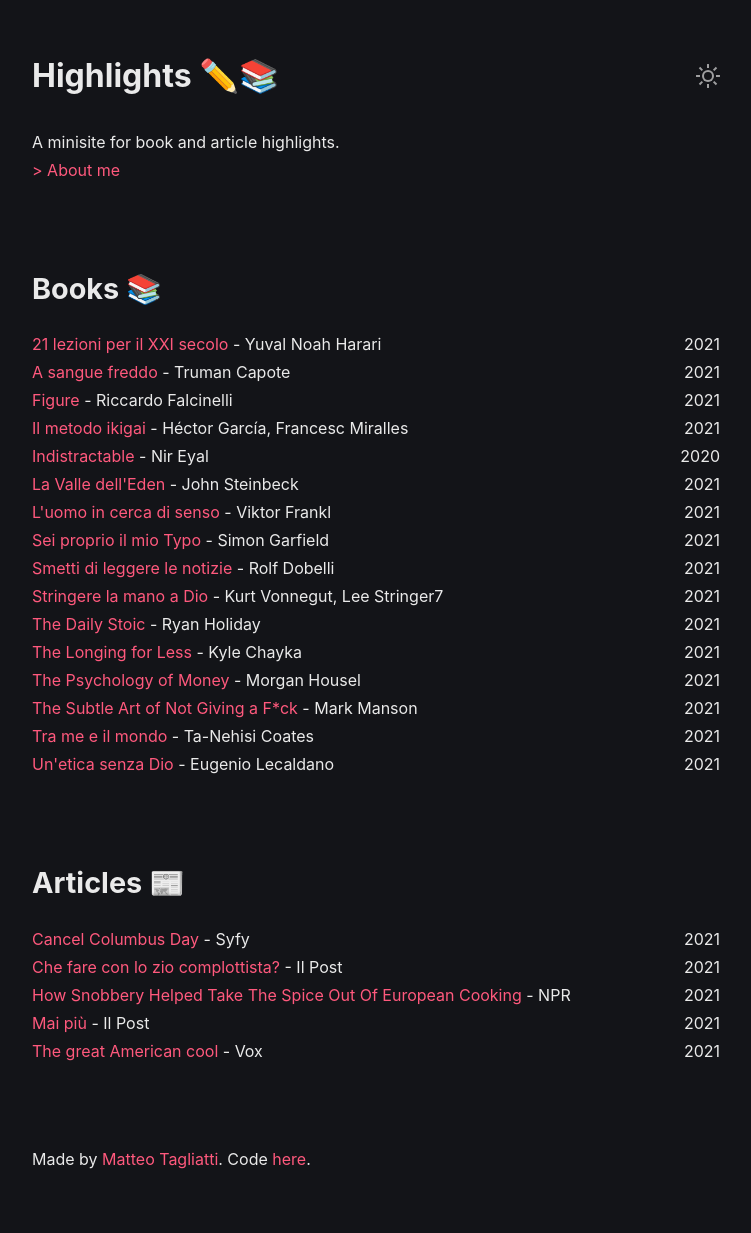
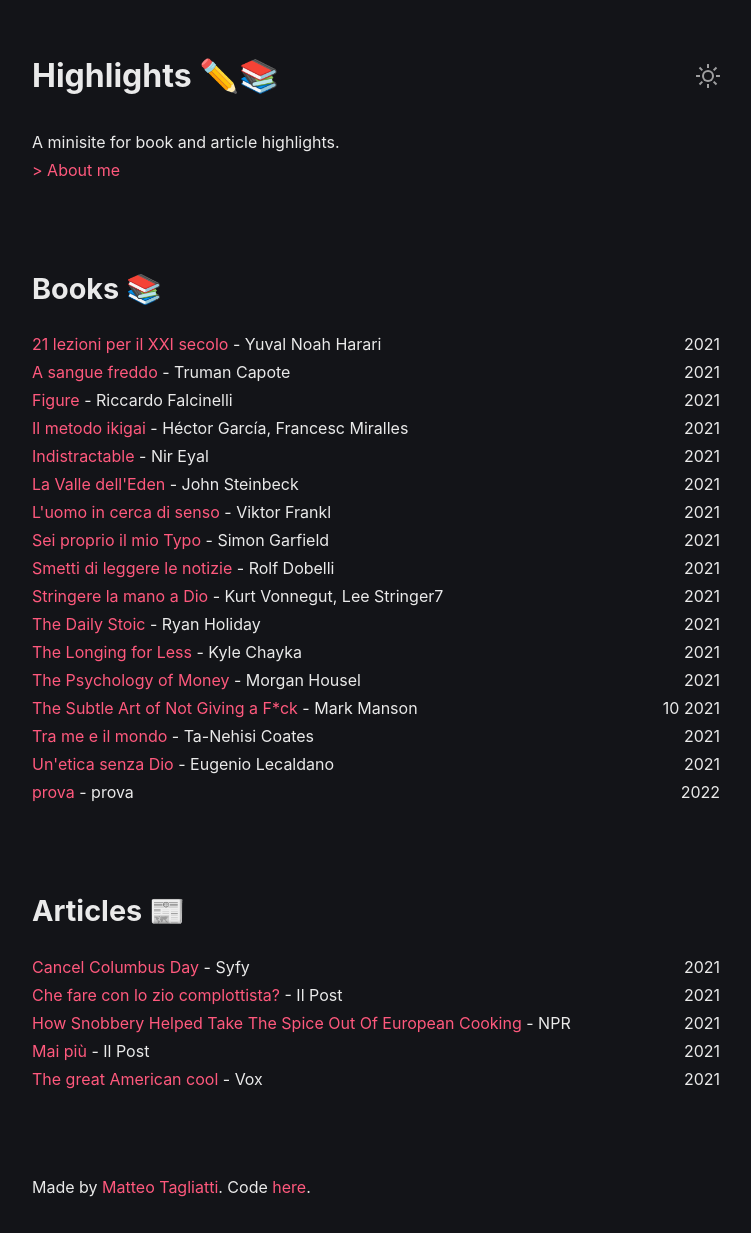
Before and after one commit to matteotagliatti/highlights, a Jekyll site: the page built from index.html, in a window 1280 px wide. Shown: the whole page, without its empty margins (264-1015 px from the left). Built offline with Jekyll 4.4.1, drawn with Linux system fonts in a browser that asks for light colours; before the commit the page ends 1205 px from its top, so only the background shows below that.

```diff
--- a/_config.yml
+++ b/_config.yml
@@ -7,7 +7,7 @@ collections:
   highlights:
     output: true
     permalink: /:name
-    sort_by: date
+    sort_by: year
 
 defaults:
   - scope:
--- a/_highlights/2021/indistractable.md
+++ b/_highlights/2021/indistractable.md
@@ -2,7 +2,7 @@
 type: book
 title: Indistractable
 author: Nir Eyal
-year: 2020
+year: 2021
 ---
 
 Most people don’t want to acknowledge the uncomfortable truth that distraction is always an unhealthy escape from reality. How we deal with uncomfortable internal triggers determines whether we pursue healthful acts of traction or self-defeating distractions.
--- a/_highlights/2021/the-subtle-art-of-not-giving-a-fuck.md
+++ b/_highlights/2021/the-subtle-art-of-not-giving-a-fuck.md
@@ -2,7 +2,7 @@
 type: book
 title: The Subtle Art of Not Giving a F*ck
 author: Mark Manson
-year: 2021
+year: 10 2021
 ---
 
 The key to a good life is not giving a fuck about more; it’s giving a fuck about less, giving a fuck about only what is true and immediate and important.
--- /dev/null
+++ b/_highlights/2022/prova.md
@@ -0,0 +1,6 @@
+---
+type: book
+title: prova
+author: prova
+year: 2022
+---
--- a/index.html
+++ b/index.html
@@ -24,7 +24,7 @@
             <ul>
                 {% for highlight in site.highlights %}
                 {% if highlight.type == "book" %}
-                <li><p><a href="{{ highlight.url }}">{{ highlight.title }}</a> - {{ highlight.author }}</p><time datetime="{{ highlight.year}}">{{ highlight.year }}</time></li>
+                <li><p><a href="{{ highlight.url }}.html">{{ highlight.title }}</a> - {{ highlight.author }}</p><time datetime="{{ highlight.year}}">{{ highlight.year }}</time></li>
                 {% endif %}
                 {% endfor %}
             </ul>
```
Also changed, not shown: README.md, 4 other files.
